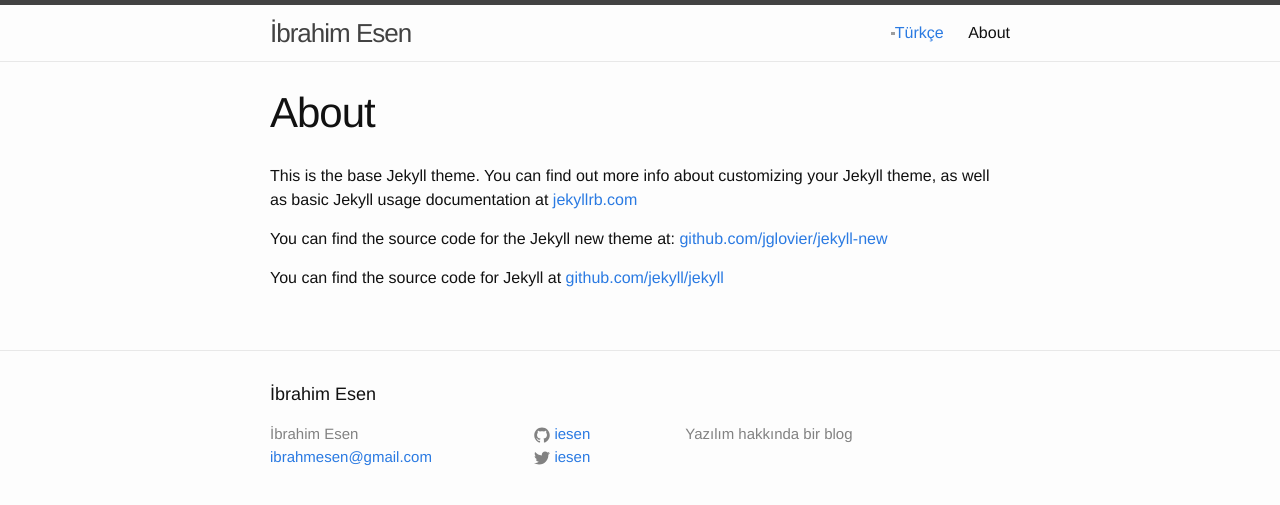
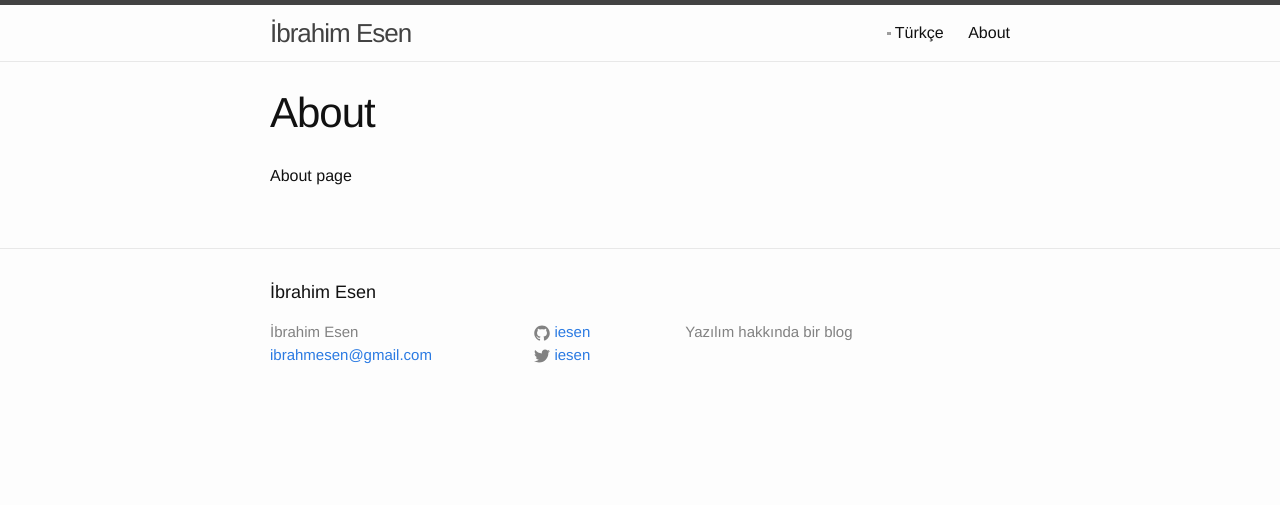
Before and after one commit to iesen/iesen.github.io, a Jekyll site: the page built from about.md, in a window 1280 px wide. Shown: the top 505 px of the page. Built offline with Jekyll 4.4.1, drawn with Linux system fonts in a browser that asks for light colours; grey boxes are pictures that could not be loaded.

Commit message:
old post migration start

```diff
--- a/_config.yml
+++ b/_config.yml
@@ -1,8 +1,7 @@
 # Site settings
 title: İbrahim Esen
 email: ibrahmesen@gmail.com
-description: > # this means to ignore newlines until "baseurl:"
-  Yazılım hakkında bir blog
+description: Yazılım hakkında bir blog
 baseurl: "" # the subpath of your site, e.g. /blog/
 url: "https://iesen.github.io" # the base hostname & protocol for your site
 twitter_username: iesen
--- a/_includes/footer.html
+++ b/_includes/footer.html
@@ -46,7 +46,7 @@
       </div>
 
       <div class="footer-col  footer-col-3">
-        <p class="text">{{ site.description }}</p>
+        <p class="text">Yazılım hakkında bir blog</p>
       </div>
     </div>
 
--- a/_includes/header.html
+++ b/_includes/header.html
@@ -14,12 +14,11 @@
       </a>
 
       <div class="trigger">
-         <a href="{{ "/tr" | prepend: site.baseurl }}"><img width="4px" height="3px" src="https://cdnjs.cloudflare.com/ajax/libs/flag-icon-css/0.7.1/flags/4x3/tr.svg"></img>Türkçe</a>
-        {% for page in site.pages %}
-          {% if page.title %}
-          <a class="page-link" href="{{ page.url | prepend: site.baseurl }}">{{ page.title }}</a>
-          {% endif %}
-        {% endfor %}
+        <a class="page-link" href="{{ "/tr" | prepend: site.baseurl }}">
+          <img width="4px" height="3px" src="https://cdnjs.cloudflare.com/ajax/libs/flag-icon-css/0.7.1/flags/4x3/tr.svg"></img>
+            Türkçe
+        </a>
+        <a class="page-link" href="{{ "/about" | prepend: site.baseurl }}">About</a>
       </div>
     </nav>
 
--- a/about.md
+++ b/about.md
@@ -4,8 +4,4 @@
 permalink: /about/
 ---
 
-This is the base Jekyll theme. You can find out more info about customizing your Jekyll theme, as well as basic Jekyll usage documentation at [jekyllrb.com](http://jekyllrb.com/)
-
-You can find the source code for the Jekyll new theme at: [github.com/jglovier/jekyll-new](https://github.com/jglovier/jekyll-new)
-
-You can find the source code for Jekyll at [github.com/jekyll/jekyll](https://github.com/jekyll/jekyll)
+About page
--- a/index.html
+++ b/index.html
@@ -4,9 +4,6 @@
 
 <div class="home">
 
-  <div>
-  <a href="{{ "/tr" | prepend: site.baseurl }}">Türkçe</a>
-  </div>
 
   <h1 class="page-heading">Posts</h1>
 
```
